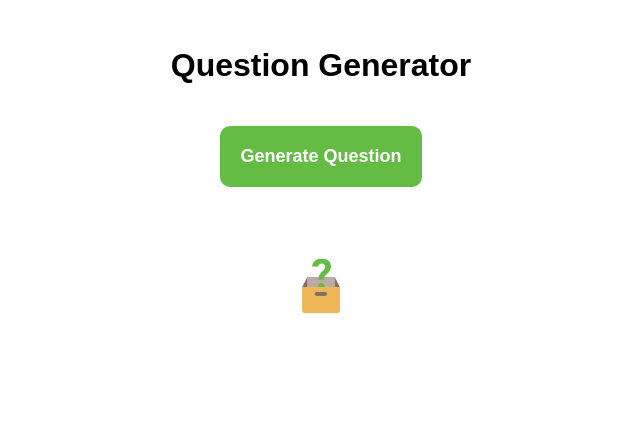
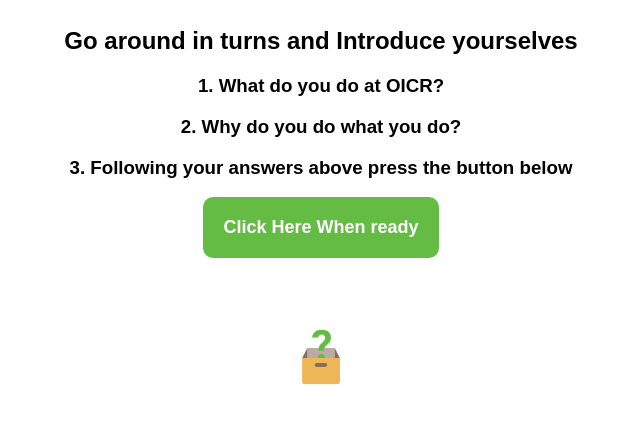
Before and after one commit to OICRGenomeInformatics/InformaticsRetreat, a plain HTML site: page index.html in a window 1280 px wide. Shown: the part 55-478 px from the top of the page, without its empty margins (319-959 px from the left). Drawn offline with Linux system fonts and the light colour scheme.

Commit message:
Update index.html

```diff
--- a/index.html
+++ b/index.html
@@ -34,6 +34,11 @@
 			border: none;
 			cursor: pointer;
 		}
+		button:disabled {
+    background-color: #ccc;
+    color: #666;
+    cursor: not-allowed;
+}
 		#question {
 			margin-top: 20px;
             padding: 20px;
@@ -43,7 +48,24 @@
 
 	</style>
 <script>
-		function generateQuestion() {
+	function startTimer() {
+	  // Disable the button
+	  document.getElementById("generate-question").disabled = true;
+
+	  // Set the timer for 1 minute
+	  var timeleft = 45;
+	  var countdown = setInterval(function(){
+		document.getElementById("timer").innerHTML = "Time left: " + timeleft + " seconds";
+		timeleft -= 1;
+		if (timeleft <= 0){
+		  clearInterval(countdown);
+		  document.getElementById("timer").innerHTML = "Time's up!";
+		  // Enable the button
+		  document.getElementById("generate-question").disabled = false;
+		}
+	  }, 1000);
+
+	  // Generate a random question
 	  var questions = [
 	  "If you could dine alone with anyone from any historical period, which person would it be?",
             "If you could change one thing in the world right now, what would you alter?",
@@ -66,9 +88,9 @@
             "If you won the lottery, what would be the first thing you would do?",
             "If you were to be a machine, what machine would you be?",
             "If you had to name your single worst fear, what would it be?",
-            "If you could eliminate forevermore one cause of death on earth, what would it be?",
             "If you had to eat in only one restaurant for the rest of your life, which would you choose?",
             "If you had to rename each person you are with right now, what would you call each of them?"
+
 	  ];
 	  var randomIndex = Math.floor(Math.random() * questions.length);
 	  document.getElementById("question").innerHTML = questions[randomIndex];
@@ -79,9 +101,12 @@
 <header>
     <img align="center" src="GI-logo.png" alt="Logo" class="logo" width="100px">
 </header>
-	<h1>Question Generator</h1>
-	<button onclick="generateQuestion()">Generate Question</button>
-	<p id="question"></p>
+	<h2>Go around in turns and Introduce yourselves</h2>
+	<h3>1. What do you do at OICR?</h3>
+	<h3>2. Why do you do what you do?</h3>
+	<h3>3. Following your answers above press the button below</h3>
+	<button id="generate-question" onclick="startTimer()">Click Here When ready</button>	<p id="question"></p>
     <img src="Qbox.png" width="60px">
+		<h3><span id="timer"></span></h3>
 </body>
 </html>
```
Lines whose indentation alone changed are shown as unchanged.
